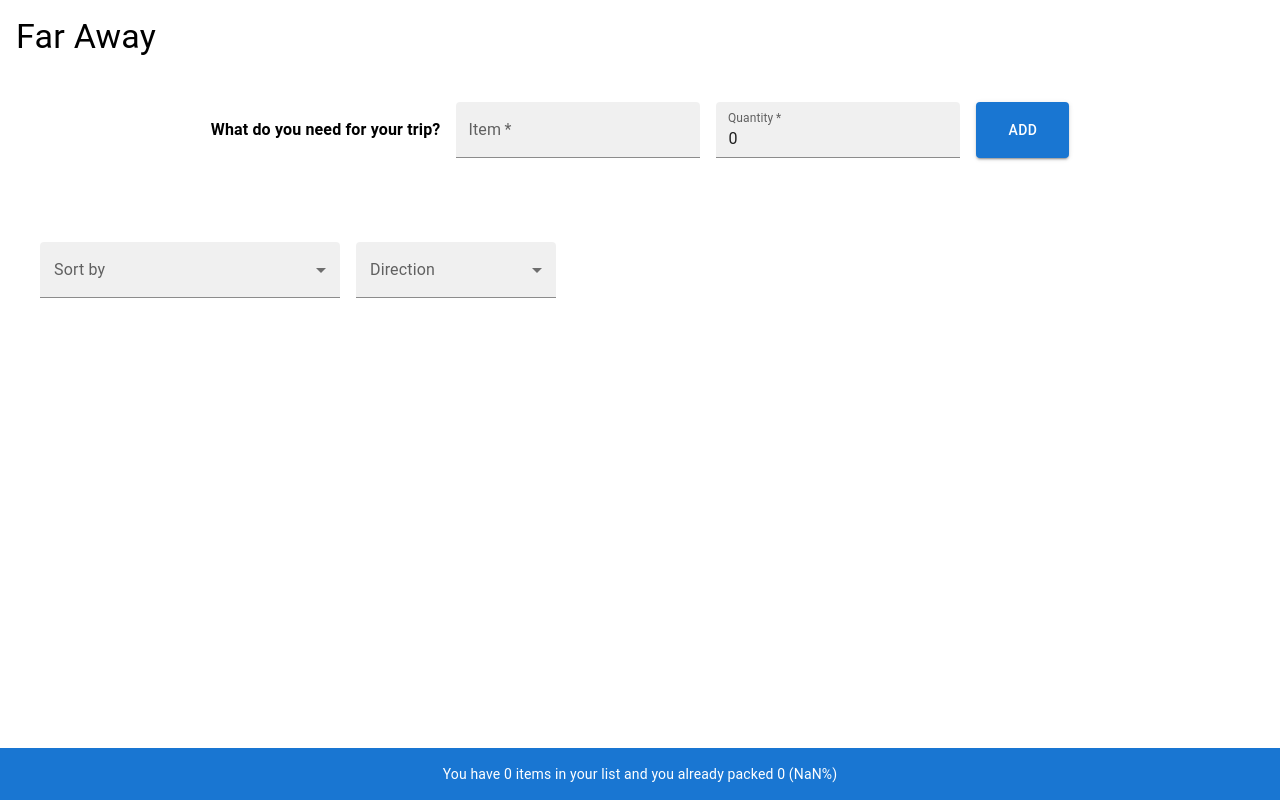
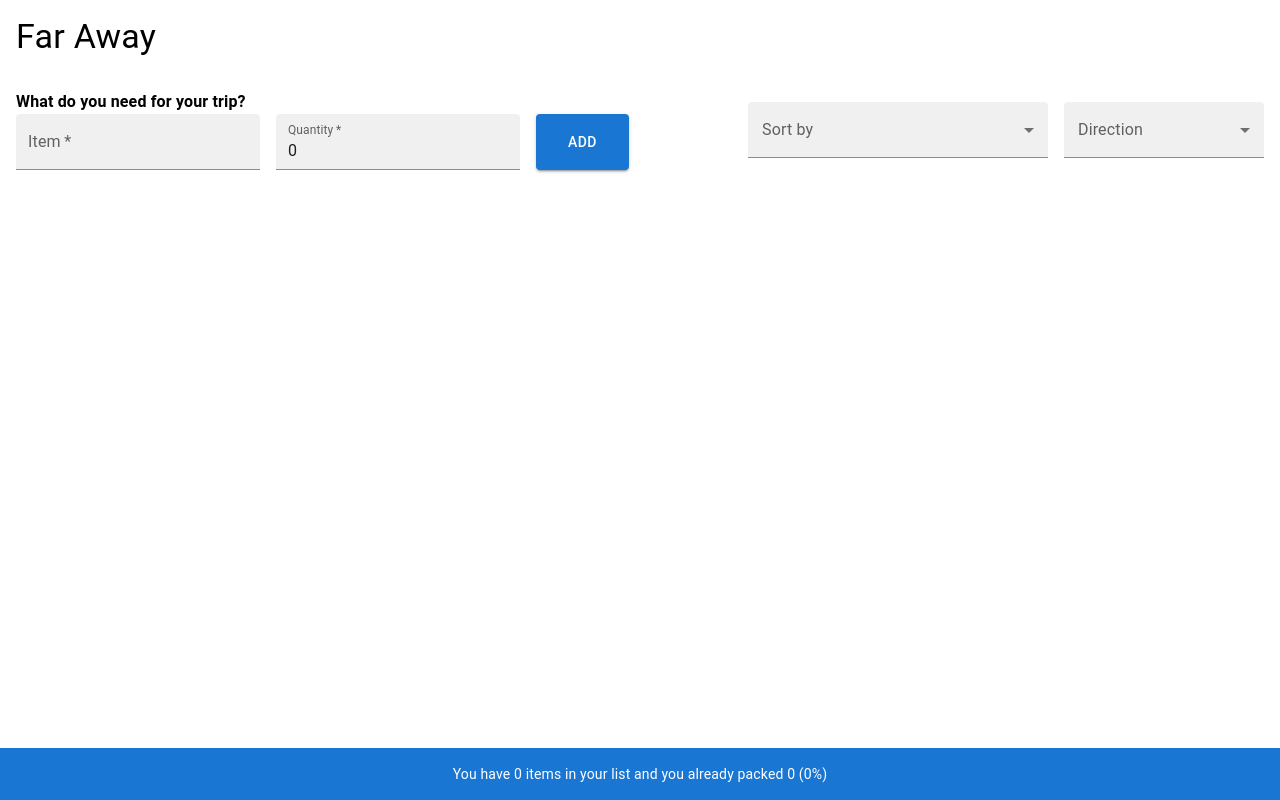
Before and after one commit to viquitorms/React, a React (Vite) app in the folder far-away/: page / in a window 1280 px wide. Built offline with nearby package versions, Linux system fonts and the light colour scheme.

Commit message:
Adding delete funcionality

```diff
--- a/far-away/src/components/Footer.tsx
+++ b/far-away/src/components/Footer.tsx
@@ -6,8 +6,13 @@ export default function Footer() {
     const { tripList } = useTrip();
 
     function GetPackagePercent() {
-        var percent = (tripList.filter(x => x.checked).length / tripList.length) * 100;
-        return percent;
+        if (tripList.length == 0) {
+            return 0;
+        }
+        else {
+            var percent = (tripList.filter(x => x.checked).length / tripList.length) * 100;
+            return parseFloat(percent.toFixed(2));
+        }
     }
 
     return (
--- a/far-away/src/components/SubHeader.tsx
+++ b/far-away/src/components/SubHeader.tsx
@@ -1,5 +1,5 @@
 import '../assets/css/Header.css'
-import { Box, Button, TextField, Typography } from "@mui/material";
+import { Box, Button, FormControl, InputLabel, MenuItem, Select, TextField, Typography } from "@mui/material";
 import { useTrip } from '../data/TripContext';
 import { HtmlHTMLAttributes, useEffect, useRef, useState } from 'react';
 
@@ -46,11 +46,15 @@ function SubHeader() {
     }
 
     return (
-        <Box className="header" sx={{ height: 80, justifyContent: 'center', gap: 2 }}>
+        <Box className="header" display={'flex'} justifyContent={"space-between"}>
+
+            <Box>
+                <Box>
                     <Typography variant="body1" sx={{ fontWeight: 'Bold' }}>
                         What do you need for your trip?
                     </Typography>
-            <Box display={'flex'} gap={2} sx={{ verticalAlign: "center" }}>
+                </Box>
+                <Box display={'flex'} gap={2}>
                     <Box>
                         <TextField
                             ref={textFieldName}
@@ -81,6 +85,38 @@ function SubHeader() {
                     </Box>
                 </Box>
             </Box>
+
+            <Box display={"flex"} gap={2} flexDirection={'row'}>
+                <Box width={300}>
+                    <FormControl fullWidth>
+                        <InputLabel id="select-sortBy">Sort by</InputLabel>
+                        <Select fullWidth
+                            labelId="select-sortBy"
+                            variant="filled"
+                            label="Sort list">
+                            <MenuItem value={0}>Quantity</MenuItem>
+                            <MenuItem value={1}>Item</MenuItem>
+                        </Select>
+                    </FormControl>
+                </Box>
+                <Box width={200}>
+                    <FormControl fullWidth>
+                        <InputLabel id="select-direction">Direction</InputLabel>
+                        <Select fullWidth
+                            labelId="select-direction"
+                            variant="filled"
+                            label="Sort list">
+                            <MenuItem value={0}>
+                                <span>Ascending</span>
+                            </MenuItem>
+                            <MenuItem value={1}>
+                                <span>Descending</span>
+                            </MenuItem>
+                        </Select>
+                    </FormControl>
+                </Box>
+            </Box>
+        </Box>
     );
 }
 
--- a/far-away/src/components/TripList.tsx
+++ b/far-away/src/components/TripList.tsx
@@ -12,7 +12,7 @@ export default function TripList() {
             flexDirection: "column",
             gap: 2,
             justifyContent: "space-between",
-            padding: 5
+            padding: 2
         }}
         >
             <Box>
@@ -24,38 +24,6 @@ export default function TripList() {
                     }
                 </Box>
             </Box>
-            <Box>
-                <Box sx={{ display: "flex", gap: 2 }}>
-                    <Box width={300}>
-                        <FormControl fullWidth>
-                            <InputLabel id="select-sortBy">Sort by</InputLabel>
-                            <Select fullWidth
-                                labelId="select-sortBy"
-                                variant="filled"
-                                label="Sort list">
-                                <MenuItem value={0}>Quantity</MenuItem>
-                                <MenuItem value={1}>Item</MenuItem>
-                            </Select>
-                        </FormControl>
-                    </Box>
-                    <Box width={200}>
-                        <FormControl fullWidth>
-                            <InputLabel id="select-direction">Direction</InputLabel>
-                            <Select fullWidth
-                                labelId="select-direction"
-                                variant="filled"
-                                label="Sort list">
-                                <MenuItem value={0}>
-                                    <span>Ascending</span>
-                                </MenuItem>
-                                <MenuItem value={1}>
-                                    <span>Descending</span>
-                                </MenuItem>
-                            </Select>
-                        </FormControl>
-                    </Box>
-                </Box>
-            </Box>
         </Box>
     );
 }
--- a/far-away/src/components/UI/Chip.tsx
+++ b/far-away/src/components/UI/Chip.tsx
@@ -10,17 +10,21 @@ interface IChip {
 
 export default function Chip(props: IChip) {
 
-    const { toogleChecked } = useTrip();
+    const { toogleChecked, removeItem } = useTrip();
 
-    function handleChipClick(name: string) {
+    function handleCheckedChip(name: string) {
         toogleChecked(name);
+    }
+
+    function handleRemoveChip(name: string) {
+        removeItem(name);
     }
 
     return (
         <>
             <Box bgcolor={"gainsboro"} p={1} borderRadius={2} display={"flex"} gap={1} alignItems={"center"}>
                 <Box display={'flex'} gap={2}>
-                    <Checkbox value={props.checked} onChange={() => handleChipClick(props.name)} />
+                    <Checkbox value={props.checked} onChange={() => handleCheckedChip(props.name)} />
                     <Box>
                         <Box display={"flex"}>
                             <Typography fontWeight={"Bold"}>
@@ -41,12 +45,11 @@ export default function Chip(props: IChip) {
                     </Box>
                 </Box>
                 <Box>
-                    <Button>
+                    <Button onClick={() => handleRemoveChip(props.name)}>
                         <HighlightOffIcon />
                     </Button>
                 </Box>
             </Box>
-
         </>
     );
 }
--- a/far-away/src/data/TripContext.tsx
+++ b/far-away/src/data/TripContext.tsx
@@ -10,6 +10,7 @@ interface ITripContext {
     tripList: ITripItem[];
     addItem: (item: ITripItem) => void;
     toogleChecked: (name: string) => void;
+    removeItem: (name: string) => void;
 }
 
 const TripContext = createContext<ITripContext | undefined>(undefined);
@@ -27,10 +28,14 @@ export function TripProvider({ children }: { children: ReactNode }) {
                 item.name === name ? { ...item, checked: !item.checked } : item
             )
         )
+    };
+
+    const removeItem = (name: string) => {
+        setTripList(prevList => prevList.filter(item => item.name !== name));
     }
 
     return (
-        <TripContext.Provider value={{ tripList, addItem, toogleChecked }}>
+        <TripContext.Provider value={{ tripList, addItem, toogleChecked, removeItem }}>
             {children}
         </TripContext.Provider>
     )
```
Lines whose indentation alone changed are shown as unchanged.
